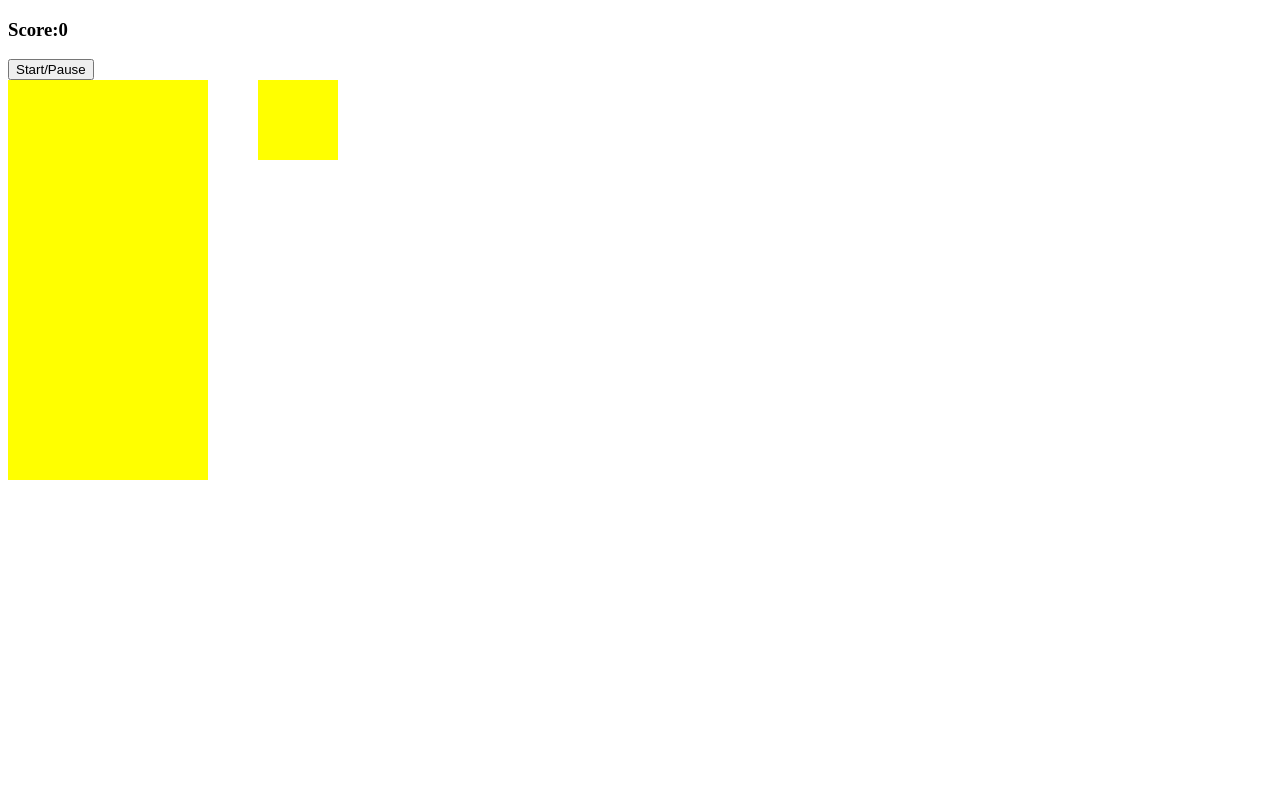
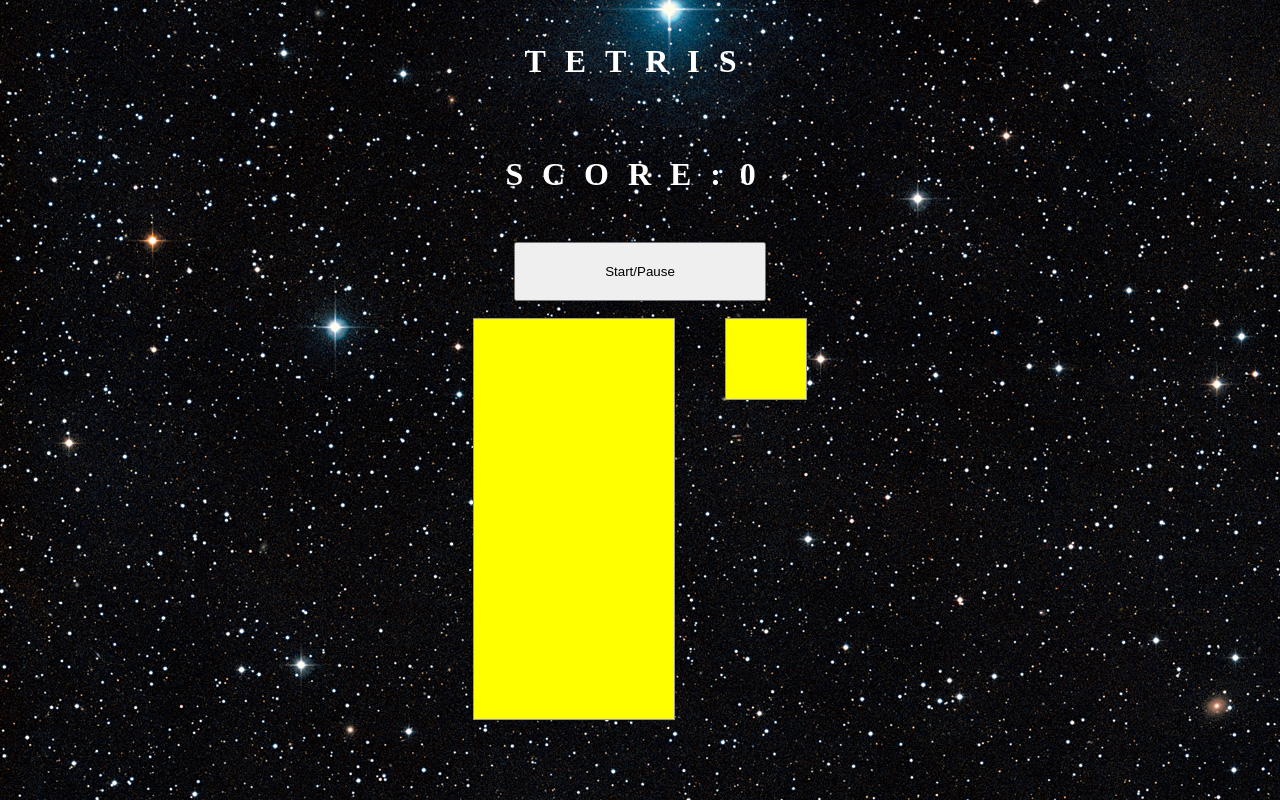
Before and after one commit to Wflores230/Basic-Tetris, a plain HTML site: page index.html in a window 1280 px wide. Drawn offline with Linux system fonts and the light colour scheme.

Commit message:
working on css

```diff
--- a/index.html
+++ b/index.html
@@ -9,6 +9,11 @@
     </head>
 
     <body>
+        <div>
+            <h2>Tetris</h2>
+        </div>
+
+
         <h3>Score:<span id ="score">0</span></h3>
         <button id="start-button">Start/Pause</button>
 
--- a/style.css
+++ b/style.css
@@ -1,3 +1,37 @@
+body {
+    min-height: 90vh;
+    display: grid;
+    place-items: center;
+    background-image: url(tetrisbg.jpg);
+}
+
+h2 {
+    letter-spacing: .5cm;
+    text-transform: uppercase;
+    color: white;
+    font-size: xx-large;
+    border-radius: 5px;
+}
+
+h3 {
+    letter-spacing: .5cm;
+    text-transform: uppercase;
+    color: white;
+    font-size: xx-large;
+}
+
+#start-button {
+    display: block;
+    width: 20%;
+    padding: 20px;
+}
+
+#start-button:hover {
+    color: #fff;
+    background: rgba(152, 152, 152);
+    cursor: pointer;
+}
+
 .container {
     display: flex;
 }
@@ -8,6 +42,7 @@
     display: flex;
     flex-wrap: wrap;
     background-color: yellow;
+    border: 1px solid rgb(153, 153, 153)
 }
 
 .grid div {
@@ -26,6 +61,7 @@
     display: flex;
     flex-wrap: wrap;
     background-color: yellow;
+    border: 1px solid rgb(153, 153, 153);
 }
 
 .mini-grid div {
```
Also changed, not shown: tetrisbg.jpg (added).
